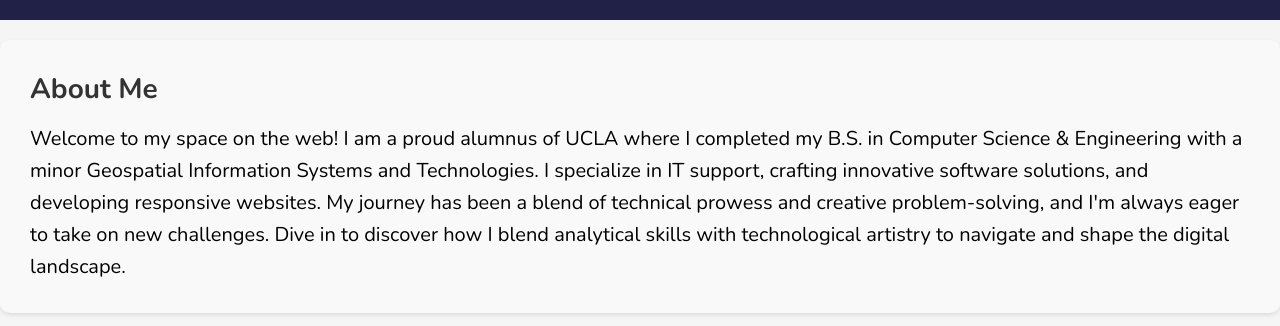
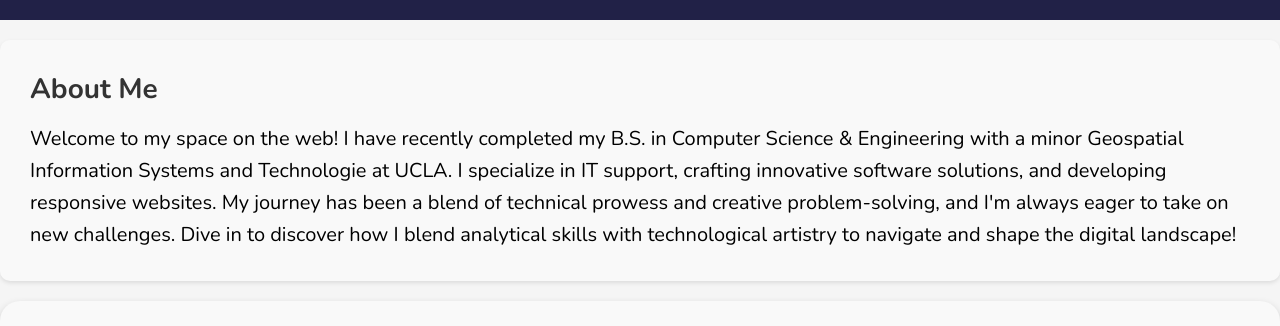
Before and after one commit to jardondaful/Jordan-Lin-Portfolio-Code, a React (Create React App) app: page / in a window 1280 px wide. Shown: the part 780-1106 px from the top of the page. Built offline with nearby package versions, Linux system fonts and the light colour scheme.

Commit message:
changed bio

```diff
--- a/src/about.js
+++ b/src/about.js
@@ -6,7 +6,7 @@ function About() {
       <section className="about-section section-fade">
         <h2>About Me</h2>
         <p>
-          Welcome to my space on the web! I am a proud alumnus of UCLA where I completed my B.S. in Computer Science & Engineering with a minor Geospatial Information Systems and Technologies. I specialize in IT support, crafting innovative software solutions, and developing responsive websites. My journey has been a blend of technical prowess and creative problem-solving, and I'm always eager to take on new challenges. Dive in to discover how I blend analytical skills with technological artistry to navigate and shape the digital landscape.
+          Welcome to my space on the web! I have recently completed my B.S. in Computer Science & Engineering with a minor Geospatial Information Systems and Technologie at UCLA. I specialize in IT support, crafting innovative software solutions, and developing responsive websites. My journey has been a blend of technical prowess and creative problem-solving, and I'm always eager to take on new challenges. Dive in to discover how I blend analytical skills with technological artistry to navigate and shape the digital landscape!
         </p>
       </section>
     </>
```
